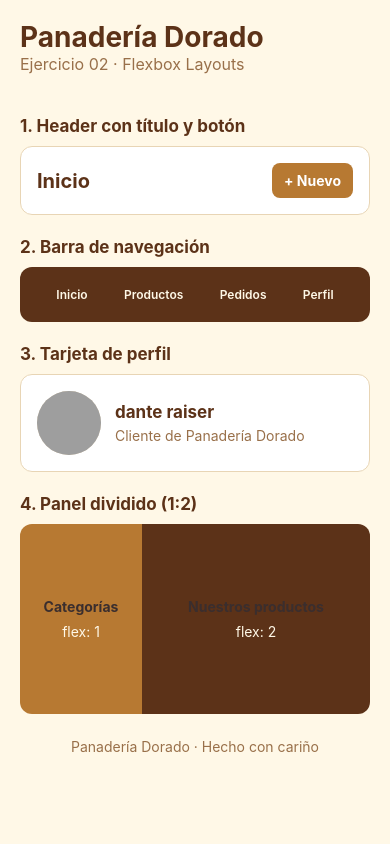
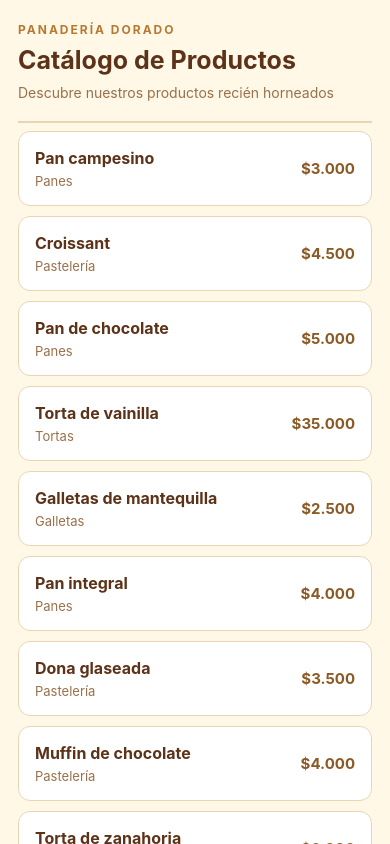
Before and after one commit to rincondilan278-ship-it/panaderia-pnpm, a React Native app: screen / in a window 390 px wide. Built offline with nearby package versions, Linux system fonts and the light colour scheme; grey boxes are pictures that could not be loaded.

Commit message:
feat: catalogo

```diff
--- a/App.tsx
+++ b/App.tsx
@@ -1,224 +1,203 @@
 
-import React from 'react';
+import React, { useCallback, useState } from 'react';
 import {
   SafeAreaView,
-  ScrollView,
+  FlatList,
   View,
   Text,
-  Image,
+  Pressable,
   StyleSheet,
+  StatusBar,
+  ActivityIndicator,
 } from 'react-native';
 
+type Product = {
+  id: string;
+  name: string;
+  category: string;
+  price: number;
+};
+
+const PRODUCTS: Product[] = [
+  { id: '1', name: 'Pan campesino', category: 'Panes', price: 3000 },
+  { id: '2', name: 'Croissant', category: 'Pastelería', price: 4500 },
+  { id: '3', name: 'Pan de chocolate', category: 'Panes', price: 5000 },
+  { id: '4', name: 'Torta de vainilla', category: 'Tortas', price: 35000 },
+  { id: '5', name: 'Galletas de mantequilla', category: 'Galletas', price: 2500 },
+  { id: '6', name: 'Pan integral', category: 'Panes', price: 4000 },
+  { id: '7', name: 'Dona glaseada', category: 'Pastelería', price: 3500 },
+  { id: '8', name: 'Muffin de chocolate', category: 'Pastelería', price: 4000 },
+  { id: '9', name: 'Torta de zanahoria', category: 'Tortas', price: 6000 },
+  { id: '10', name: 'Pan de queso', category: 'Panes', price: 3000 },
+  { id: '11', name: 'Brownie', category: 'Postres', price: 4500 },
+  { id: '12', name: 'Milhoja', category: 'Postres', price: 5500 },
+];
+
 export default function App() {
+  const [isRefreshing, setIsRefreshing] = useState(false);
+
+  const handleRefresh = useCallback(async () => {
+    if (isRefreshing) return;
+
+    setIsRefreshing(true);
+
+    await new Promise<void>((resolve) => {
+      setTimeout(resolve, 1200);
+    });
+
+    setIsRefreshing(false);
+  }, [isRefreshing]);
+
+  const renderItem = ({ item }: { item: Product }) => (
+    <Pressable
+      style={({ pressed }) => [
+        styles.item,
+        pressed && styles.itemPressed,
+      ]}
+      onPress={() => console.log('Seleccionado:', item.name)}
+    >
+      <View style={styles.itemContent}>
+        <Text style={styles.itemName}>{item.name}</Text>
+        <Text style={styles.itemCategory}>{item.category}</Text>
+      </View>
+
+      <Text style={styles.itemPrice}>
+        ${item.price.toLocaleString('es-CO')}
+      </Text>
+    </Pressable>
+  );
+
   return (
     <SafeAreaView style={styles.container}>
-      <ScrollView contentContainerStyle={styles.content}>
-        <Text style={styles.title}>Panadería Dorado</Text>
-        <Text style={styles.subtitle}>Ejercicio 02 · Flexbox Layouts</Text>
+      <StatusBar barStyle="dark-content" backgroundColor="#FFF8E7" />
 
-        {/* LAYOUT 1: Header */}
-        <Text style={styles.sectionTitle}>
-          1. Header con título y botón
-        </Text>
-
-        <View style={styles.header}>
-          <Text style={styles.headerTitle}>Inicio</Text>
-          <View style={styles.button}>
-            <Text style={styles.buttonText}>+ Nuevo</Text>
-          </View>
-        </View>
-
-        {/* LAYOUT 2: Barra de navegación */}
-        <Text style={styles.sectionTitle}>
-          2. Barra de navegación
-        </Text>
-
-        <View style={styles.tabBar}>
-          <Text style={styles.tab}>Inicio</Text>
-          <Text style={styles.tab}>Productos</Text>
-          <Text style={styles.tab}>Pedidos</Text>
-          <Text style={styles.tab}>Perfil</Text>
-        </View>
-
-        {/* LAYOUT 3: Tarjeta de usuario */}
-        <Text style={styles.sectionTitle}>
-          3. Tarjeta de perfil
-        </Text>
-
-        <View style={styles.userCard}>
-          <Image
-            source={{ uri: 'https://i.pravatar.cc/100?img=12' }}
-            style={styles.avatar}
-          />
-
-          <View style={styles.userInfo}>
-            <Text style={styles.userName}>dante raiser</Text>
-            <Text style={styles.userDescription}>
-              Cliente de Panadería Dorado
+      <FlatList
+        style={styles.list}
+        contentContainerStyle={styles.listContent}
+        data={PRODUCTS}
+        keyExtractor={(item) => item.id}
+        renderItem={renderItem}
+        ItemSeparatorComponent={() => <View style={styles.separator} />}
+        ListHeaderComponent={
+          <View style={styles.listHeader}>
+            <Text style={styles.brand}>PANADERÍA DORADO</Text>
+            <Text style={styles.title}>Catálogo de Productos</Text>
+            <Text style={styles.subtitle}>
+              Descubre nuestros productos recién horneados
             </Text>
           </View>
-        </View>
-
-        {/* LAYOUT 4: Pantalla dividida */}
-        <Text style={styles.sectionTitle}>
-          4. Panel dividido (1:2)
-        </Text>
-
-        <View style={styles.splitScreen}>
-          <View style={styles.sidePanel}>
-            <Text style={styles.panelTitle}>Categorías</Text>
-            <Text style={styles.panelText}>flex: 1</Text>
+        }
+        ListEmptyComponent={
+          <View style={styles.emptyContainer}>
+            <Text style={styles.emptyText}>
+              No hay productos disponibles
+            </Text>
           </View>
-
-          <View style={styles.mainPanel}>
-            <Text style={styles.panelTitle}>Nuestros productos</Text>
-            <Text style={styles.panelText}>flex: 2</Text>
-          </View>
-        </View>
-
-        <Text style={styles.footer}>
-          Panadería Dorado · Hecho con cariño
-        </Text>
-      </ScrollView>
+        }
+        refreshing={isRefreshing}
+        onRefresh={handleRefresh}
+        stickyHeaderIndices={[0]}
+        showsVerticalScrollIndicator={false}
+        ListFooterComponent={
+          <Text style={styles.footer}>
+            Panadería Dorado · Hecho con cariño
+          </Text>
+        }
+      />
     </SafeAreaView>
   );
 }
 
 const styles = StyleSheet.create({
-  // Colores generales
   container: {
     flex: 1,
     backgroundColor: '#FFF8E7',
   },
-  content: {
-    padding: 20,
-    paddingBottom: 40,
+  list: {
+    flex: 1,
+  },
+  listContent: {
+    paddingHorizontal: 18,
+    paddingBottom: 30,
+  },
+  listHeader: {
+    backgroundColor: '#FFF8E7',
+    paddingTop: 22,
+    paddingBottom: 18,
+    borderBottomWidth: 2,
+    borderBottomColor: '#E8D5B5',
+    marginBottom: 8,
+  },
+  brand: {
+    color: '#B77932',
+    fontSize: 12,
+    fontWeight: 'bold',
+    letterSpacing: 2,
+    marginBottom: 8,
   },
   title: {
-    fontSize: 28,
+    color: '#5C3218',
+    fontSize: 25,
     fontWeight: 'bold',
-    color: '#5C3218',
   },
   subtitle: {
-    fontSize: 16,
     color: '#99704A',
-    marginBottom: 20,
+    fontSize: 14,
+    marginTop: 8,
+    lineHeight: 20,
   },
-  sectionTitle: {
-    fontSize: 17,
-    fontWeight: 'bold',
-    color: '#5C3218',
-    marginTop: 22,
-    marginBottom: 10,
-  },
-
-  // Layout 1
-  header: {
+  item: {
     flexDirection: 'row',
+    alignItems: 'center',
     justifyContent: 'space-between',
-    alignItems: 'center',
     backgroundColor: '#FFFFFF',
     padding: 16,
     borderRadius: 12,
     borderWidth: 1,
     borderColor: '#E8D5B5',
   },
-  headerTitle: {
-    fontSize: 20,
-    fontWeight: 'bold',
+  itemPressed: {
+    opacity: 0.55,
+    backgroundColor: '#F3E5CB',
+  },
+  itemContent: {
+    flex: 1,
+    marginRight: 12,
+  },
+  itemName: {
     color: '#5C3218',
-  },
-  button: {
-    backgroundColor: '#B77932',
-    paddingVertical: 9,
-    paddingHorizontal: 12,
-    borderRadius: 8,
-  },
-  buttonText: {
-    color: '#FFFFFF',
+    fontSize: 16,
     fontWeight: 'bold',
   },
-
-  // Layout 2
-  tabBar: {
-    flexDirection: 'row',
-    justifyContent: 'space-evenly',
+  itemCategory: {
+    color: '#99704A',
+    fontSize: 13,
+    marginTop: 5,
+  },
+  itemPrice: {
+    color: '#8B5A24',
+    fontSize: 15,
+    fontWeight: 'bold',
+  },
+  separator: {
+    height: 10,
+  },
+  emptyContainer: {
+    paddingVertical: 40,
     alignItems: 'center',
-    backgroundColor: '#5C3218',
-    paddingVertical: 20,
+    backgroundColor: '#FFFFFF',
     borderRadius: 12,
   },
-  tab: {
-    fontSize: 12,
-    color: '#FFF8E7',
-    fontWeight: '600',
-  },
-
-  // Layout 3
-  userCard: {
-    flexDirection: 'row',
-    alignItems: 'center',
-    backgroundColor: '#FFFFFF',
-    padding: 16,
-    borderRadius: 12,
-    borderWidth: 1,
-    borderColor: '#E8D5B5',
-  },
-  avatar: {
-    width: 64,
-    height: 64,
-    borderRadius: 32,
-    backgroundColor: '#E8D5B5',
-    marginRight: 14,
-  },
-  userInfo: {
-    flex: 1,
-  },
-  userName: {
-    fontSize: 17,
-    fontWeight: 'bold',
-    color: '#5C3218',
-  },
-  userDescription: {
-    fontSize: 14,
+  emptyText: {
     color: '#99704A',
-    marginTop: 5,
-  },
-
-  // Layout 4
-  splitScreen: {
-    flexDirection: 'row',
-    height: 190,
-    borderRadius: 12,
-    overflow: 'hidden',
-  },
-  sidePanel: {
-    flex: 1,
-    backgroundColor: '#B77932',
-    justifyContent: 'center',
-    alignItems: 'center',
-    padding: 8,
-  },
-  mainPanel: {
-    flex: 2,
-    backgroundColor: '#5C3218',
-    justifyContent: 'center',
-    alignItems: 'center',
-    padding: 8,
-  },
-  panelTitle: {
-    color: '#3a2e2e',
-    fontSize: 14,
-    fontWeight: 'bold',
+    fontSize: 15,
     textAlign: 'center',
   },
-  panelText: {
-    color: '#FFF8E7',
-    marginTop: 8,
-  },
   footer: {
+    color: '#99704A',
     textAlign: 'center',
-    color: '#99704A',
     marginTop: 24,
+    marginBottom: 10,
+    fontSize: 12,
   },
 });
```
